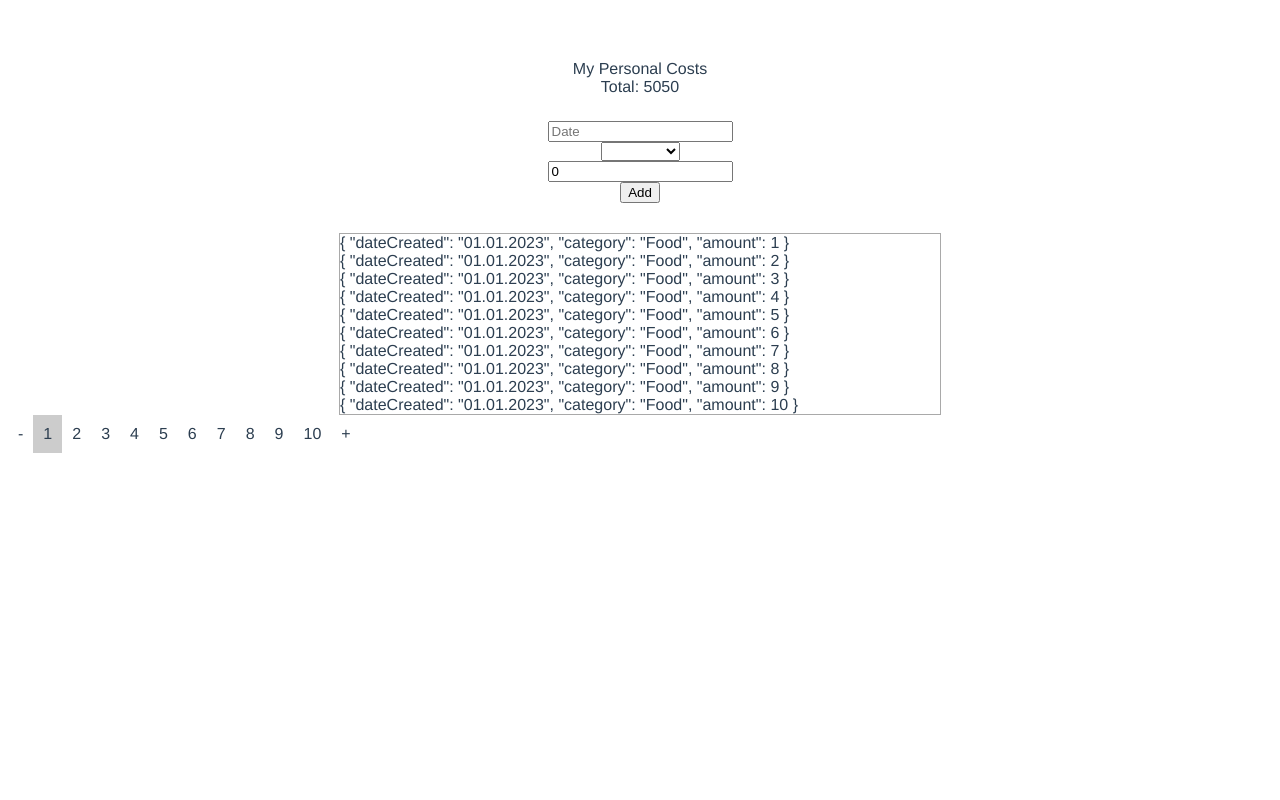
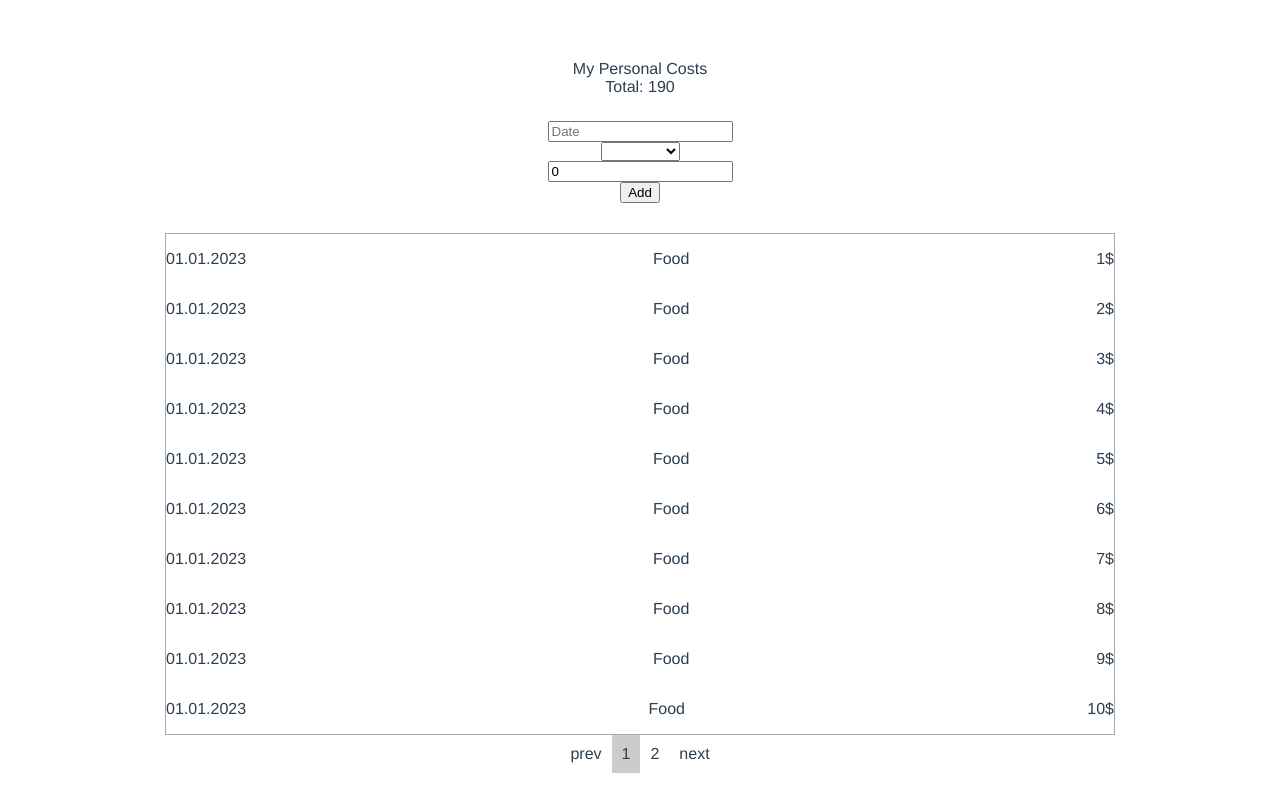
Before and after one commit to ychkydyk/VueProjectGB, a Vue app in the folder costs-control/: page / in a window 1280 px wide. Built offline with nearby package versions, Linux system fonts and the light colour scheme.

Commit message:
user-select: none;

```diff
--- a/costs-control/src/components/Pagination.vue
+++ b/costs-control/src/components/Pagination.vue
@@ -1,13 +1,13 @@
 <template>
     <div class="wrp">
-      <div @click="onClick(cur - 1)">-</div>
+      <div class="prevBtn" @click="onClick(cur - 1)">prev</div>
       <div v-for="page in amountPages"
       :key="page"
       @click="onClick(page)"
       :class="{active: page === cur}">
         {{ page }}
       </div>
-      <div @click="onClick(cur + 1)">+</div>
+      <div class="next-btn" @click="onClick(cur + 1)">next</div>
     </div>
 </template>
 
@@ -38,7 +38,14 @@ export default {
 <style scoped lang="scss">
 .wrp {
   display: flex;
+  justify-content: center;
   & > div {
+    -webkit-touch-callout: none;
+    -webkit-user-select: none;
+    -khtml-user-select: none;
+    -moz-user-select: none;
+    -ms-user-select: none;
+    user-select: none;
     padding: 10px;
     &.active {
       background: #ccc;
--- a/costs-control/src/components/TaskList.vue
+++ b/costs-control/src/components/TaskList.vue
@@ -1,7 +1,9 @@
 <template>
     <div class="task-list-wrapper">
       <div class="item" v-for="(item, idx) in items" :key="idx">
-        {{ item }}
+        <p>{{item.dateCreated}}</p>
+        <p>{{item.category}}</p>
+        <p>{{item.amount }}$</p>
       </div>
       </div>
 </template>
@@ -21,7 +23,7 @@ export default {
 <style lang="scss">
 
 .task-list-wrapper {
-  max-width: 600px;
+  max-width: 75%;
   margin: 0 auto;
   border: 1px solid darkgray;
 }
--- a/costs-control/src/store/index.js
+++ b/costs-control/src/store/index.js
@@ -28,7 +28,7 @@ actions: { // Эмитация загрузки с сервера
             return new Promise((resolve)=>{
                 setTimeout(()=>{
                     const items = []
-                    for(let i = 1; i < 101 ; i++){
+                    for(let i = 1; i < 20 ; i++){
                         items.push({
                             dateCreated: '01.01.2023',
                             category: 'Food',
```
